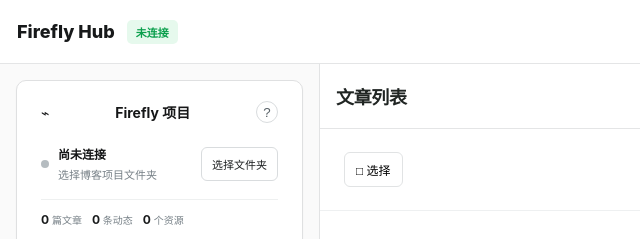
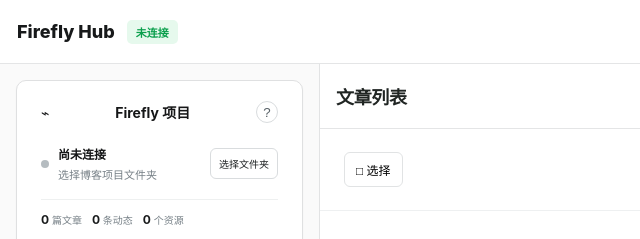
Before and after one commit to HP-Patience/Firefly_backend, a website: page public/index.html in a window 1280 px wide. Shown: the top 239 px of the page, 0-640 px from the left. Drawn offline with Linux system fonts and the light colour scheme; no server answers.

Commit message:
fix: keep project switcher inside card

```diff
--- a/public/workspace-fixes.css
+++ b/public/workspace-fixes.css
@@ -3,6 +3,7 @@
 .side-card-title{justify-content:space-between}
 .help-button{width:22px;height:22px;border:1px solid #d9dcde;border-radius:50%;background:#fff;color:#596268;font:700 12px inherit;cursor:pointer}.help-button:hover{border-color:#111;color:#111}
 .project-state .project-change{margin-left:auto;flex:none}
+.project-state>div{min-width:0;flex:1}.project-state p{max-width:none}.project-state .project-change{font-size:10px;padding:7px 8px}
 .help-panel{width:min(520px,100%);max-height:90vh;overflow:auto;background:#fff;border-radius:10px;padding:27px;box-shadow:0 20px 70px #102b1f33}.help-list{display:grid;gap:10px}.help-list section{border:1px solid #e1e3e4;border-radius:7px;padding:13px 15px}.help-list strong{font-size:13px}.help-list p{margin:6px 0 0;color:#687177;font-size:12px;line-height:1.65}.help-list code{background:#eef2ef;border-radius:3px;padding:2px 4px}
 #toast.toast{position:fixed;right:24px;bottom:24px;z-index:20;display:flex;flex-direction:column;align-items:flex-end;gap:8px;background:transparent;padding:0;opacity:1;transform:none;pointer-events:none;max-width:min(720px,calc(100vw - 48px))}
 .toast-message{max-width:100%;background:#17352c;color:#fff;padding:12px 16px;border-radius:6px;opacity:0;transform:translateY(8px);transition:opacity .2s,transform .2s;white-space:pre-wrap;overflow-wrap:anywhere;box-shadow:0 8px 22px #0002}
```
